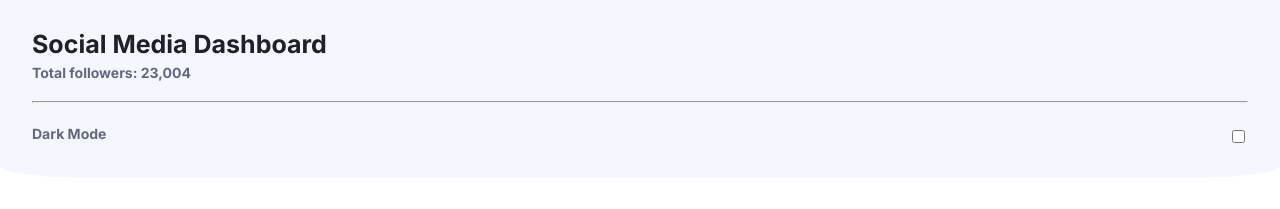
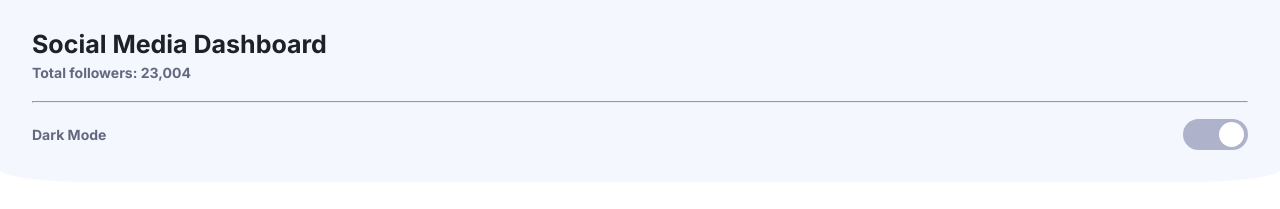
Before and after one commit to WilliamFischdick/Social-Media-Dashboard, a plain HTML site: page index.html in a window 1280 px wide. Shown: the top 209 px of the page. Drawn offline with Linux system fonts and the light colour scheme.

Commit message:
Centralizando o conteúdo dos cards finais e construindo o toggle para o dark mode

```diff
--- a/index.html
+++ b/index.html
@@ -19,9 +19,9 @@
       <hr />
       <div class="container__botao">
         <span class="nome__botao">Dark Mode</span>
-        <div class="container__botao-switch">
+        <div class="toggle-btn">
+          <input type="checkbox" id="toggle-btn-1">
           <label for="toggle-btn-1"></label>
-          <input type="checkbox" id="toggle-btn-1">
         </div>
       </div>
     </div>
@@ -84,15 +84,15 @@
     <div class="container__card">
       <div class="card__content">
         <h3 class="card__titulo">Page Views</h3>
+        <img src="img/icon-facebook.svg" alt="Facebook Icon" class="facebook-icon-card">
         <span class="followers__number-card">87</span>
-        <img src="img/icon-facebook.svg" alt="Facebook Icon" class="facebook-icon-card">
         <span class="new__followers-card"><img src="img/icon-up.svg" class="up-icon"> 3%</span>
       </div>
     </div>
 
     <div class="container__card">
       <div class="card__content">
-        <h3 class="card__titulo">Page Likes</h3>
+        <h3 class="card__titulo">Likes</h3>
         <img src="img/icon-facebook.svg" alt="Facebook Icon" class="facebook-icon-card">
         <span class="followers__number-card">52</span>
         <span class="new__followers-card-2"><img src="img/icon-down.svg" class="down-icon"> 2%</span>
--- a/styles.css
+++ b/styles.css
@@ -10,7 +10,7 @@
     --cor-tira-facebook: #198ff5;
     --cor-tira-twitter: #52b6f5;
     --cor-tira-youtube: #c4032a;
-    --darktheme-button-background: linear-gradient(#378fe6 to #3eda82);
+    --darktheme-button-background: linear-gradient(90deg,#378fe6,#3eda82);
     --lighttheme-button-background: #aeb3cb;
     --darktheme-background: #1e202a;
     --darktheme-header: #1f212e;
--- a/styles/finalcards.css
+++ b/styles/finalcards.css
@@ -20,6 +20,11 @@
     border-radius: 5px;
     width: 100%;
     height: 100px;
+    display: grid;
+    grid-template-columns: 50% 50%;
+    align-items: center;
+    justify-items: center;
+    padding-top: 1em;
 }
 
 .card__titulo {
--- a/styles/header.css
+++ b/styles/header.css
@@ -30,7 +30,8 @@ hr {
 .container__botao {
     display: flex;
     justify-content: space-between;
-    padding-top: 1.5em;
+    align-items: center;
+    padding-top: 1em;
 }
 
 .nome__botao {
@@ -39,3 +40,39 @@ hr {
     font-weight: 700;
     color: var(--lighttheme-text);
 }
+
+
+.toggle-btn label {
+    position: relative;
+    display: block;
+    width: 65px;
+    height: 31px;
+    background: var(--lighttheme-button-background);
+    border-radius: 30px;
+    transition: all 300ms linear;
+}
+
+.toggle-btn label:before {
+    position: relative;
+    top: 3px;
+    left: 36px;
+    content:"";
+    width: 25px;
+    height: 25px;
+    background: var(--lighttheme-background);
+    display: block;
+    border-radius: 50%;
+    transition: all 300ms linear;
+}
+
+.toggle-btn input:checked + label {
+    background: var(--darktheme-button-background);
+}
+
+.toggle-btn input:checked + label:before {
+    left: 4.75px;
+}
+
+.toggle-btn input {
+    display: none;
+}
```
